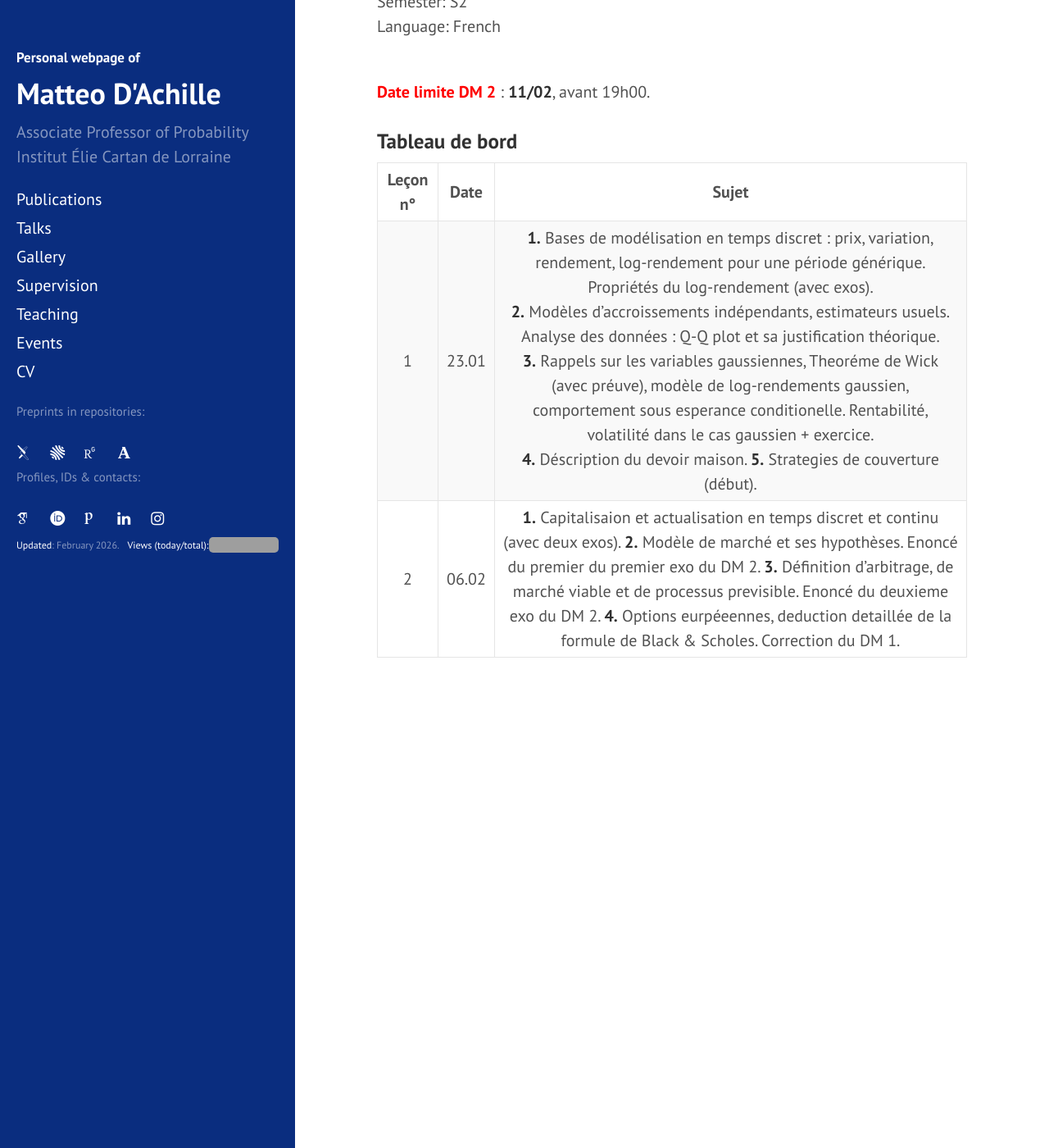
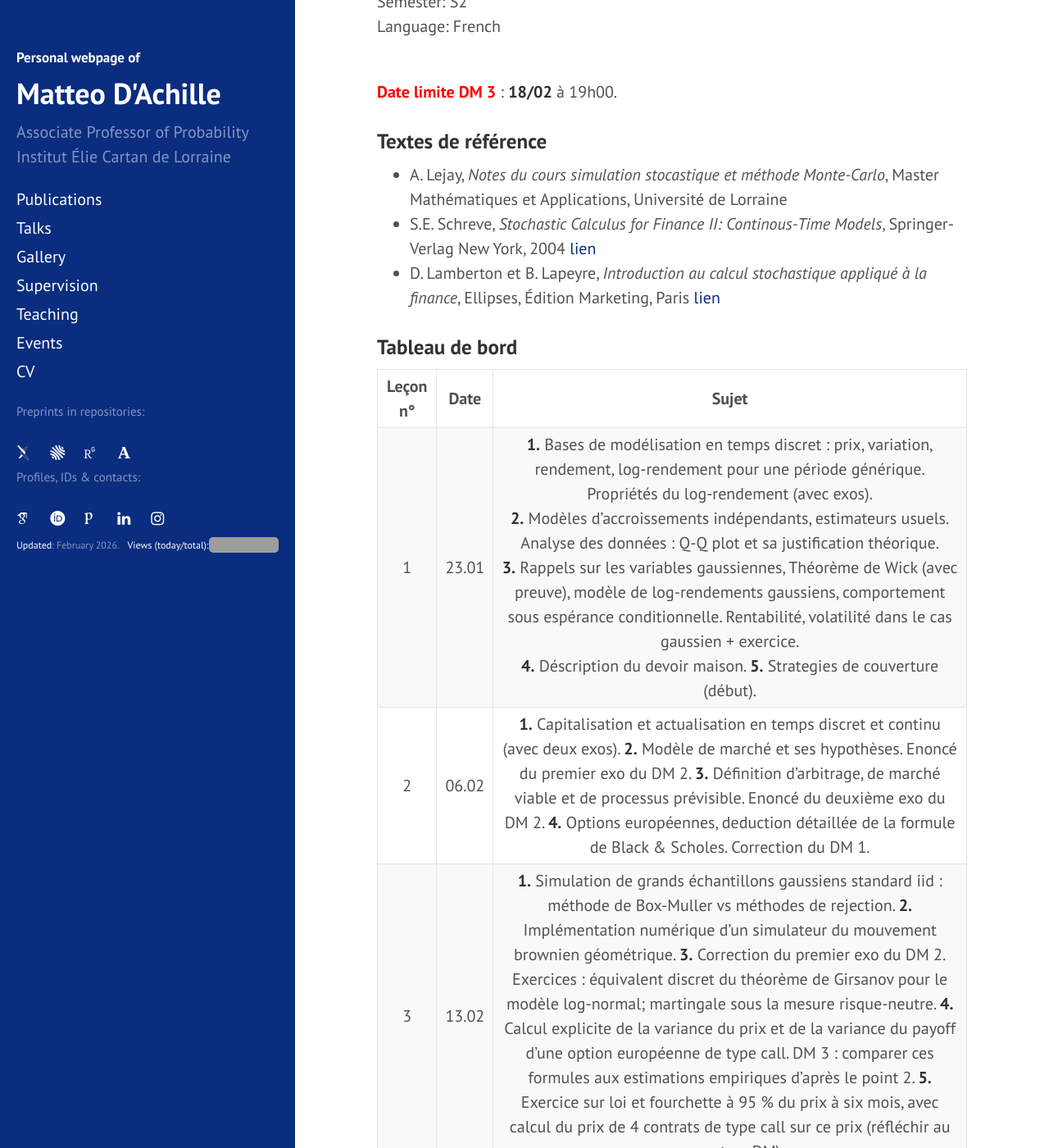
Before and after one commit to matteodachille/matteodachille.github.io, a Jekyll site: the page built from _courses/SSMC2026.md, in a window 1280 px wide and 1400 px high, scrolled down 386 px. Shown: the whole window at 82% size. Built offline with Jekyll 4.4.1, drawn with Linux system fonts in a browser that asks for light colours; nearby versions of some CDN libraries; some web fonts are replaced; some of the changed text lies outside the part shown; grey boxes are pictures that could not be loaded.

Commit message:
Updated SSMC class + fixed typo

```diff
--- a/_courses/SSMC2026.md
+++ b/_courses/SSMC2026.md
@@ -16,15 +16,25 @@ classnumber: 12
 
 <br/>
 
-<a style="color: red; font-weight: bold;">Date limite DM 2</a> : **11/02**, avant 19h00.
+<a style="color: red; font-weight: bold;">Date limite DM 3</a> : **18/02** à 19h00.
 
 <!--a style="color: red; font-weight: bold;">News</a> : [Des données pour le DM à rendre avant le 5.02](https://filesender.renater.fr/?s=download&token=152b39b7-aeea-427e-b11b-0d7fac3b5bff){:target="_blank"}
 -->
+
+### Textes de référence
+
+
++ A. Lejay, _Notes du cours simulation stocastique et méthode Monte-Carlo_, Master Mathématiques et Applications, Université de Lorraine
++ S.E. Schreve, _Stochastic Calculus for Finance II: Continous-Time Models_, Springer-Verlag New York, 2004 [lien](https://link.springer.com/book/9780387401010){:target="_blank"}
++ D. Lamberton et B. Lapeyre, _Introduction au calcul stochastique appliqué à la finance_, Ellipses, Édition Marketing, Paris [lien](https://www.fnac.com/a3805695/Damien-Lamberton-Introduction-au-calcul-stochastique-applique-a-la-finance-nouvelle-edition
+){:target="_blank"}
+
 
 
 ### Tableau de bord
 
 | Leçon n&deg; | Date | Sujet |
 |:-: | :---: | :---: |
-| 1 | 23.01 | **1.** Bases de modélisation en temps discret : prix, variation, rendement, log-rendement pour une période générique. Propriétés du log-rendement (avec exos). <br/> **2.** Modèles d'accroissements indépendants, estimateurs usuels. Analyse des données : Q-Q plot et sa justification théorique.<br/> **3.** Rappels sur les variables gaussiennes, Theoréme de Wick (avec préuve), modèle de log-rendements gaussien, comportement sous esperance conditionelle. Rentabilité, volatilité dans le cas gaussien + exercice. <br/> **4.** Déscription du devoir maison. **5.** Strategies de couverture (début). |
-| 2 | 06.02 | **1.** Capitalisaion et actualisation en temps discret et continu (avec deux exos). **2.** Modèle de marché et ses hypothèses. Enoncé du premier du premier exo du DM 2. **3.** Définition d'arbitrage, de marché viable et de processus previsible. Enoncé du deuxieme exo du DM 2. **4.** Options eurpéeennes, deduction detaillée de la formule de Black & Scholes. Correction du DM 1.|
+| 1 | 23.01 | **1.** Bases de modélisation en temps discret : prix, variation, rendement, log-rendement pour une période générique. Propriétés du log-rendement (avec exos). <br/> **2.** Modèles d'accroissements indépendants, estimateurs usuels. Analyse des données : Q-Q plot et sa justification théorique.<br/> **3.** Rappels sur les variables gaussiennes, Théorème de Wick (avec preuve), modèle de log-rendements gaussiens, comportement sous espérance conditionnelle. Rentabilité, volatilité dans le cas gaussien + exercice. <br/> **4.** Déscription du devoir maison. **5.** Strategies de couverture (début). |
+| 2 | 06.02 | **1.** Capitalisation et actualisation en temps discret et continu (avec deux exos). **2.** Modèle de marché et ses hypothèses. Enoncé du premier exo du DM 2. **3.** Définition d'arbitrage, de marché viable et de processus prévisible. Enoncé du deuxième exo du DM 2. **4.** Options européennes, deduction détaillée de la formule de Black & Scholes. Correction du DM 1.|
+| 3 | 13.02 | **1.** Simulation de grands échantillons gaussiens standard iid : méthode de Box-Muller vs méthodes de rejection. **2.** Implémentation numérique d'un simulateur du mouvement brownien géométrique. **3.** Correction du premier exo du DM 2. Exercices : équivalent discret du théorème de Girsanov pour le modèle log-normal; martingale sous la mesure risque-neutre. **4.** Calcul explicite de la variance du prix et de la variance du payoff d'une option européenne de type call. DM 3 : comparer ces formules aux estimations empiriques d'après le point 2. **5.** Exercice sur loi et fourchette à 95 % du prix à six mois, avec calcul du prix de 4 contrats de type call sur ce prix (réfléchir au cas put en DM). |
```
Also changed, not shown: _courses/Infstat2026.md (+1 -1 lines).
